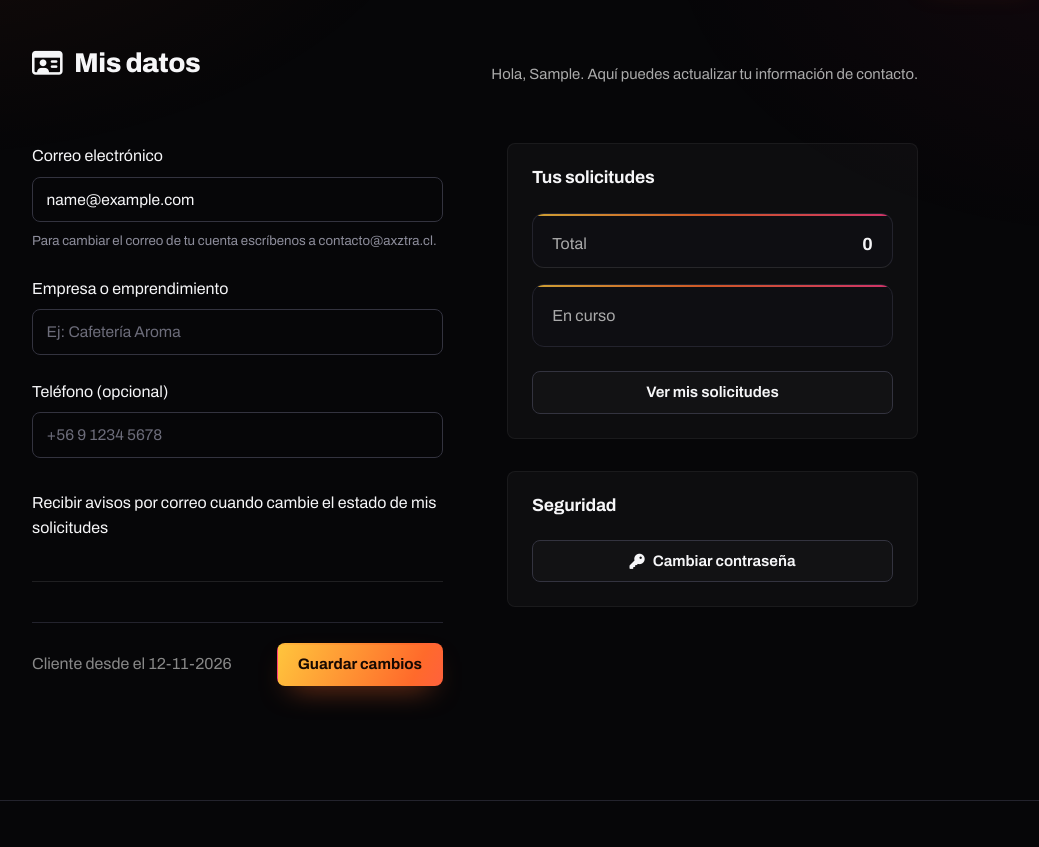
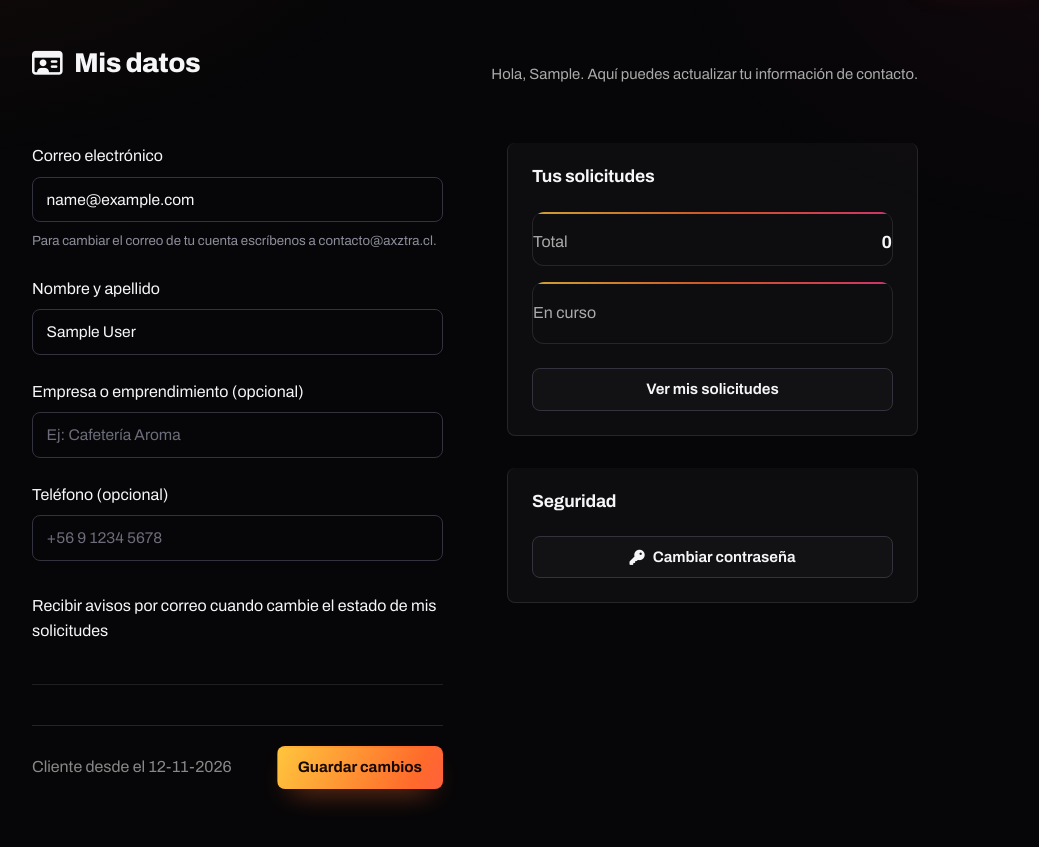
Before and after one commit to sladegamesss/Axztra, a Django app: page /cuenta/ in a window 1280 px wide. Shown: the part 69-916 px from the top of the page, without its empty margins (165-1204 px from the left). Run offline with Django 5.2, Linux system fonts and the light colour scheme; the visitor is signed in with stand-in values (Sample User, id 1); data comes from the database, SQL or seed files in the repository; data that the repository does not hold is empty.

Commit message:
Update mi_cuenta.html

```diff
--- a/plataforma/templates/plataforma/cliente/mi_cuenta.html
+++ b/plataforma/templates/plataforma/cliente/mi_cuenta.html
@@ -4,20 +4,25 @@
 {% block clase_body %}fondo-oscuro{% endblock %}
 
 {% block content %}
-<!-- Bloque principal forzado a organizarse en columna vertical y centrado -->
+<!-- Quitamos bordes naranjas de las tarjetas de la derecha inyectando CSS directo -->
+<style>
+    .tarjeta-resumen, .columna-lateral .metrica, .metricas-mini {
+        border-top: none !important;
+        border-image: none !important;
+        border-color: rgba(255, 255, 255, 0.1) !important;
+    }
+</style>
+
 <section class="panel contenedor" style="max-width: 950px; margin: 0 auto; display: flex; flex-direction: column; align-items: center; padding-top: 3rem; padding-bottom: 5rem;">
 
-    <!-- Cabecera alineada al centro -->
     <div class="panel-cabecera" style="text-align: center; width: 100%; margin-bottom: 3.5rem; position: static; height: auto;">
         <h1 class="panel-titulo" style="display: flex; justify-content: center; align-items: center; gap: 0.75rem; margin-bottom: 0.5rem;"><i class="fa-regular fa-id-card" aria-hidden="true"></i> Mis datos</h1>
         <p class="panel-bajada" style="margin: 0; color: #aaa;">Hola, {{ user.first_name|default:"cliente" }}. Aquí puedes actualizar tu información de contacto.</p>
     </div>
 
-    <!-- Contenedor de 2 columnas para el formulario y las tarjetas -->
     <form method="post" class="panel-cuerpo" style="width: 100%; display: grid; grid-template-columns: 1fr 1fr; gap: 4rem; align-items: start; margin: 0;" data-validar>
         {% csrf_token %}
 
-        <!-- COLUMNA IZQUIERDA: Formulario de datos -->
         <div class="columna-principal" style="width: 100%;">
 
             <div class="campo campo-completo" style="margin-bottom: 1.5rem;">
@@ -26,8 +31,14 @@
                 <div class="ayuda" style="margin-top: 0.5rem;">Para cambiar el correo de tu cuenta escríbenos a contacto@axztra.cl.</div>
             </div>
 
+            <!-- 🔥 NUEVO CAMPO: Nombre y Apellido 🔥 -->
             <div class="campo campo-completo" style="margin-bottom: 1.5rem;">
-                <label for="id_empresa" style="display: block; margin-bottom: 0.5rem;">Empresa o emprendimiento</label>
+                <label for="id_nombre" style="display: block; margin-bottom: 0.5rem;">Nombre y apellido</label>
+                <input type="text" id="id_nombre" name="nombre" value="{{ user.get_full_name|default:user.first_name }}" class="control" placeholder="Ej: Juan Pérez" maxlength="150" style="width: 100%;">
+            </div>
+
+            <div class="campo campo-completo" style="margin-bottom: 1.5rem;">
+                <label for="id_empresa" style="display: block; margin-bottom: 0.5rem;">Empresa o emprendimiento (opcional)</label>
                 <input type="text" id="id_empresa" name="empresa" value="{{ cliente.empresa|default:'' }}" class="control" placeholder="Ej: Cafetería Aroma" maxlength="150" style="width: 100%;">
             </div>
 
@@ -52,17 +63,16 @@
 
         </div>
 
-        <!-- COLUMNA DERECHA: Métricas y Seguridad -->
         <aside class="columna-lateral" style="width: 100%;">
 
             <div class="tarjeta-resumen" style="margin-bottom: 2rem; padding: 1.5rem; border-radius: 8px; background: rgba(255,255,255,0.03); border: 1px solid rgba(255,255,255,0.05);">
                 <h3 style="margin-top: 0; margin-bottom: 1.5rem; font-size: 1.1rem;">Tus solicitudes</h3>
                 <div class="metricas-mini" style="display: grid; gap: 1rem;">
-                    <div class="metrica" style="display: flex; justify-content: space-between; border-bottom: 1px solid rgba(255,255,255,0.1); padding-bottom: 0.5rem;">
+                    <div class="metrica" style="display: flex; justify-content: space-between; border-bottom: 1px solid rgba(255,255,255,0.1); padding-bottom: 0.5rem; background: transparent; padding-left: 0; padding-right: 0;">
                         <span style="color: #aaa;">Total</span>
                         <strong style="font-size: 1.1rem;">{{ total_solicitudes }}</strong>
                     </div>
-                    <div class="metrica" style="display: flex; justify-content: space-between;">
+                    <div class="metrica" style="display: flex; justify-content: space-between; background: transparent; padding-left: 0; padding-right: 0;">
                         <span style="color: #aaa;">En curso</span>
                         <strong style="font-size: 1.1rem;">{{ en_curso }}</strong>
                     </div>
@@ -79,7 +89,6 @@
     </form>
 </section>
 
-<!-- Hacemos que se apile verticalmente en celulares -->
 <style>
     @media (max-width: 768px) {
         .panel-cuerpo {
```
